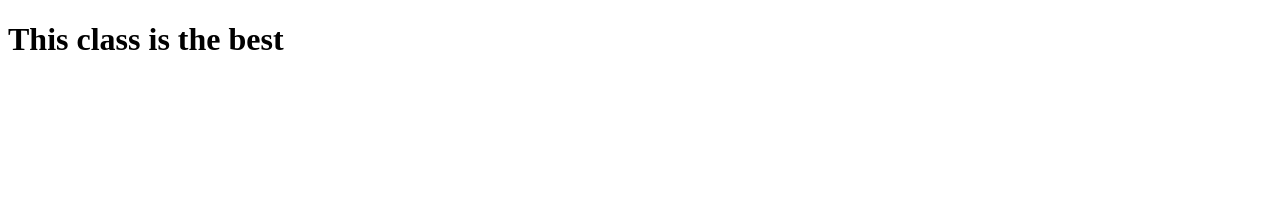
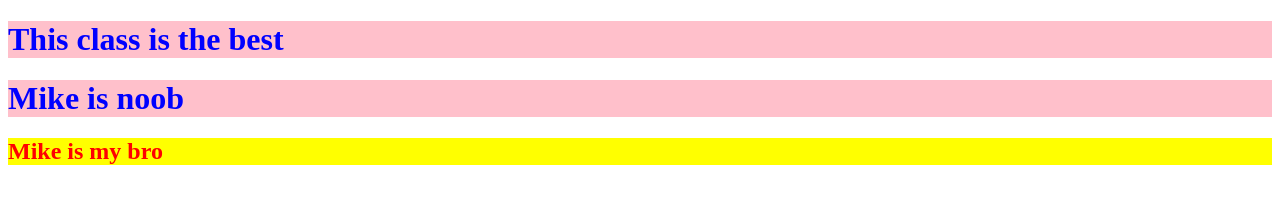
Before and after one commit to spencer-rafada/wdd-130-web-fundamentals, a plain HTML site: page week01/class.html in a window 1280 px wide. Drawn offline with Linux system fonts and the light colour scheme.

Commit message:
add some things

```diff
--- a/week01/class.html
+++ b/week01/class.html
@@ -4,9 +4,12 @@
     <meta charset="UTF-8">
     <meta http-equiv="X-UA-Compatible" content="IE=edge">
     <meta name="viewport" content="width=device-width, initial-scale=1.0">
+    <link rel="stylesheet" href="style.css">
     <title>Document</title>
 </head>
 <body>
     <h1>This class is the best</h1>
+    <h1>Mike is noob</h1>
+    <h2>Mike is my bro</h2>
 </body>
 </html>
--- a/week01/style.css
+++ b/week01/style.css
@@ -0,0 +1,9 @@
+h1{
+    color: blue;
+    background-color: pink;
+}
+
+h2{
+    color: red;
+    background-color: yellow;
+}
```
